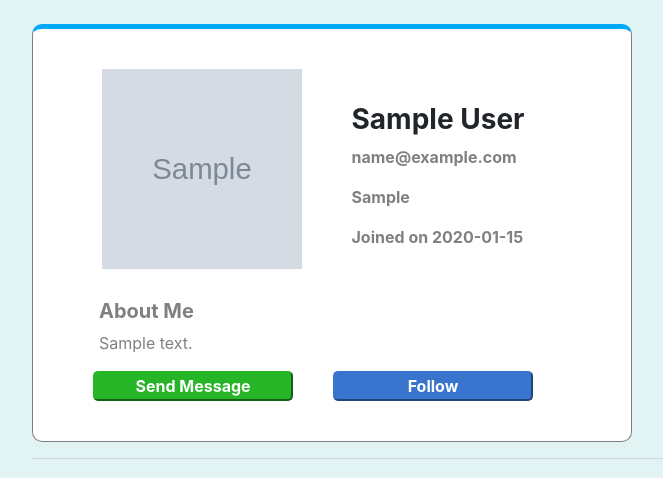
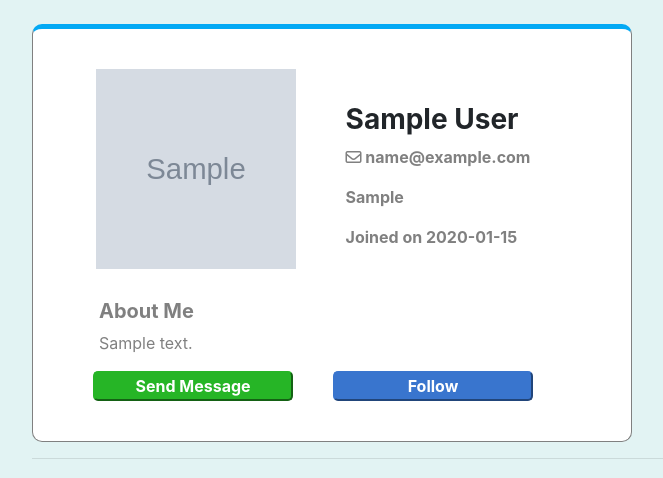
Before and after one commit to mrrtscott/info3180-project-1, a Flask app: page /profile/1 in a window 1280 px wide. Shown: the part 56-534 px from the top of the page, without its empty margins (53-716 px from the left). Run offline with Flask 2, Linux system fonts and the light colour scheme; tables that the repository leaves empty hold one stand-in row (values such as "Sample post"); grey boxes marked "Sample" are stand-in pictures; some libraries are stand-ins or nearby versions.

Commit message:
css additional colour envelop added

```diff
--- a/app/templates/profileloader.html
+++ b/app/templates/profileloader.html
@@ -8,7 +8,7 @@
             </div>
             <div>
                 <h3 class="bold">{{ profile.first_name + " " + profile.last_name }}</h3>
-                <p class="grey"> <span class="glyphicon glyphicon-envelope"> {{ profile.email }}</p>
+                <p class="grey"> <i class="fa fa-envelope-o" aria-hidden="true"></i> {{ profile.email }}</p>
                 <p class="grey"> <span class="glyphicon glyphicon-globe">{{ profile.location }}</p>
                 <p class="grey"> <span class="glyphicon glyphicon-calendar"> Joined on {{ profile.date_joined }}</p>
             </div>
```
